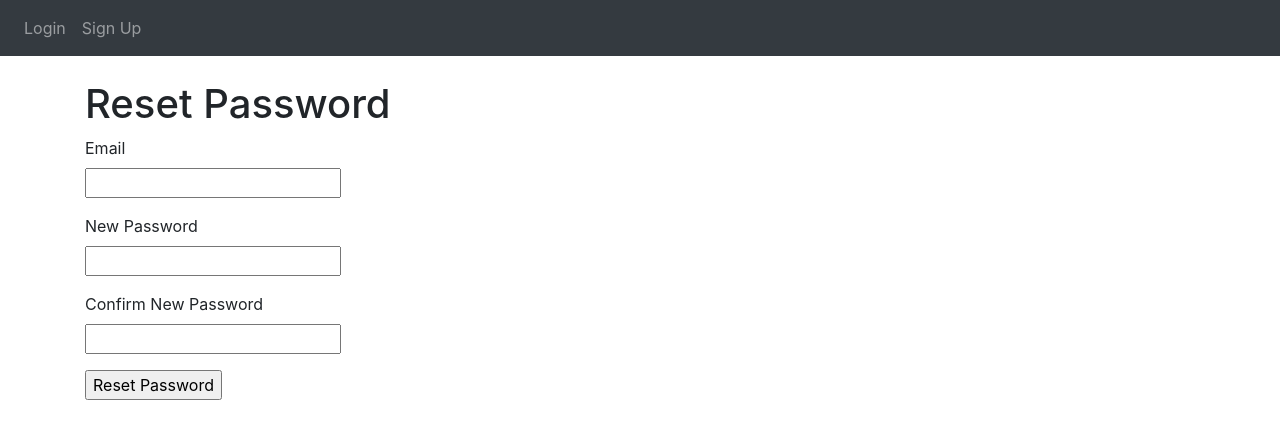
After one commit to prem9/CMPE-131-G12-Project, a Flask app: page /reset-password in a window 1280 px wide. The commit adds this page. Shown: the top 439 px of the page. Run offline with Flask 3, Linux system fonts and the light colour scheme; some libraries are stand-ins or nearby versions.

Commit message:
Implementing Reset Password Requirement
Implemented Reset Password Requirement at login page in case user forgets their password

```diff
--- a/codebase/website/auth.py
+++ b/codebase/website/auth.py
@@ -6,6 +6,7 @@ from flask_login import login_user, login_required, logout_user, current_user
 from faker import Faker
 from website import app
 from werkzeug.utils import secure_filename
+from .forms import ResetPasswordForm
 import os
 import uuid
 
@@ -156,3 +157,17 @@ def upload_profile_picture():
 @auth.route('/refresh', methods=['POST'])
 def refresh():
     return redirect('/')
+
+@auth.route('/reset-password', methods=['GET', 'POST'])
+def reset_password():
+    form = ResetPasswordForm()
+    if form.validate_on_submit():
+        user = User.query.filter_by(email=form.email.data).first()
+        if user:
+            user.password = generate_password_hash(form.password.data)
+            db.session.commit()
+            flash('Your password has been reset successfully!', 'success')
+            return redirect(url_for('auth.login'))
+        else:
+            flash('Email does not exist', 'error')
+    return render_template('reset_password.html', form=form, user=current_user)
--- /dev/null
+++ b/codebase/website/forms.py
@@ -0,0 +1,9 @@
+from flask_wtf import FlaskForm
+from wtforms import StringField, PasswordField, SubmitField
+from wtforms.validators import DataRequired, Email, EqualTo
+
+class ResetPasswordForm(FlaskForm):
+    email = StringField('Email', validators=[DataRequired(), Email()])
+    password = PasswordField('New Password', validators=[DataRequired()])
+    confirm_password = PasswordField('Confirm New Password', validators=[DataRequired(), EqualTo('password')])
+    submit = SubmitField('Reset Password')
--- a/codebase/website/templates/profile.html
+++ b/codebase/website/templates/profile.html
@@ -4,12 +4,12 @@
 
     <h1 align="center">{{user.first_name}}'s Profile Page</h1>
     <body>
+        <img src="{{ url_for('static', filename='' + user.profile_picture) }}" alt="Profile Picture" class="img-thumbnail">
 
         <form method="POST" action="{{ url_for('auth.upload_profile_picture') }}" enctype="multipart/form-data">
             <input type="file" name="file">
             <input type="submit" value="Upload">
         </form>
-        <img src="{{ url_for('static', filename='' + user.profile_picture) }}" alt="Profile Picture" class="img-thumbnail">
 
         <br>
         <br>
--- /dev/null
+++ b/codebase/website/templates/reset_password.html
@@ -0,0 +1,31 @@
+{% extends 'base.html' %}
+
+{% block content %}
+    <br />
+    <h1>Reset Password</h1>
+    <form method="POST">
+        {{ form.hidden_tag() }}
+        <div class="form-group">
+            {{ form.email.label }}<br>
+            {{ form.email() }}
+            {% for error in form.email.errors %}
+                <span [{{ error }}]</span>
+            {% endfor %}
+        </div>
+        <div class="form-group">
+            {{ form.password.label }}<br>
+            {{ form.password() }}
+            {% for error in form.password.errors %}
+                <span [{{ error }}]</span>
+            {% endfor %}
+        </div>
+        <div class="form-group">
+            {{ form.confirm_password.label }}<br>
+            {{ form.confirm_password() }}
+            {% for error in form.confirm_password.errors %}
+                <span [{{ error }}]</span>
+            {% endfor %}
+        </div>
+        {{ form.submit() }}
+    </form>
+{% endblock %}
```
Also changed, not shown: codebase/website/templates/login.html (+8 -1 lines).
